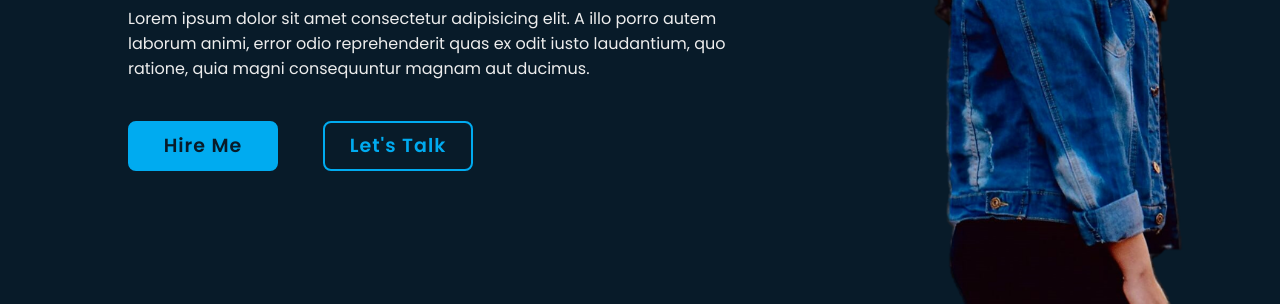
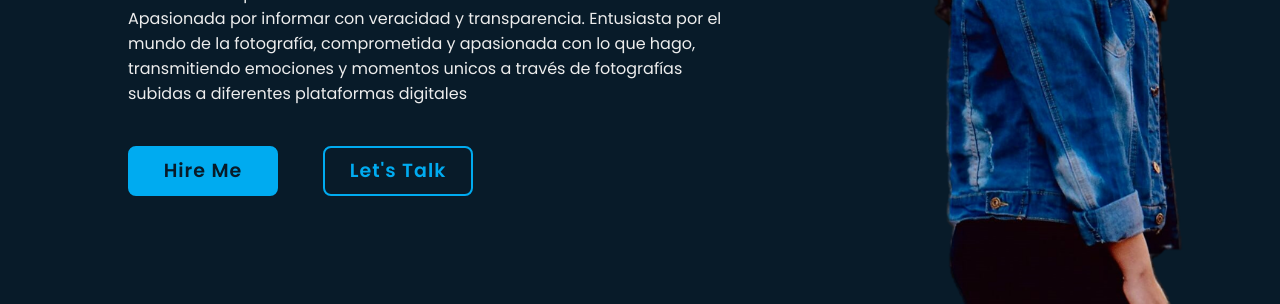
Before and after one commit to ZatorTenet/mildred.pastor.periodista, a plain HTML site: page index.html in a window 1280 px wide. Shown: the part 413-717 px from the top of the page. Drawn offline with nearby package versions, Linux system fonts and the light colour scheme.

Commit message:
Update index.html

```diff
--- a/index.html
+++ b/index.html
@@ -24,7 +24,7 @@
         <div class="home-content">
             <h1>Hola, soy Mildred Pastor</h1>
             <h3>Periodista Profesional</h3>
-            <p>Lorem ipsum dolor sit amet consectetur adipisicing elit. A illo porro autem laborum animi, error odio reprehenderit quas ex odit iusto laudantium, quo ratione, quia magni consequuntur magnam aut ducimus. </p>
+            <p>estudiante de periodismo de la universidad de San Carlos de Guatemala. Apasionada por informar con veracidad y transparencia. Entusiasta por el mundo de la fotografía, comprometida y apasionada con lo que hago, transmitiendo emociones y momentos unicos a través de fotografías subidas a diferentes plataformas digitales </p>
             <div class="btn-box">
                 <a href="https://www.flickr.com/photos/196757917@N07/">Hire Me</a>
                 <a href="https://api.whatsapp.com/send?phone=50242548995">Let's Talk</a>
```
